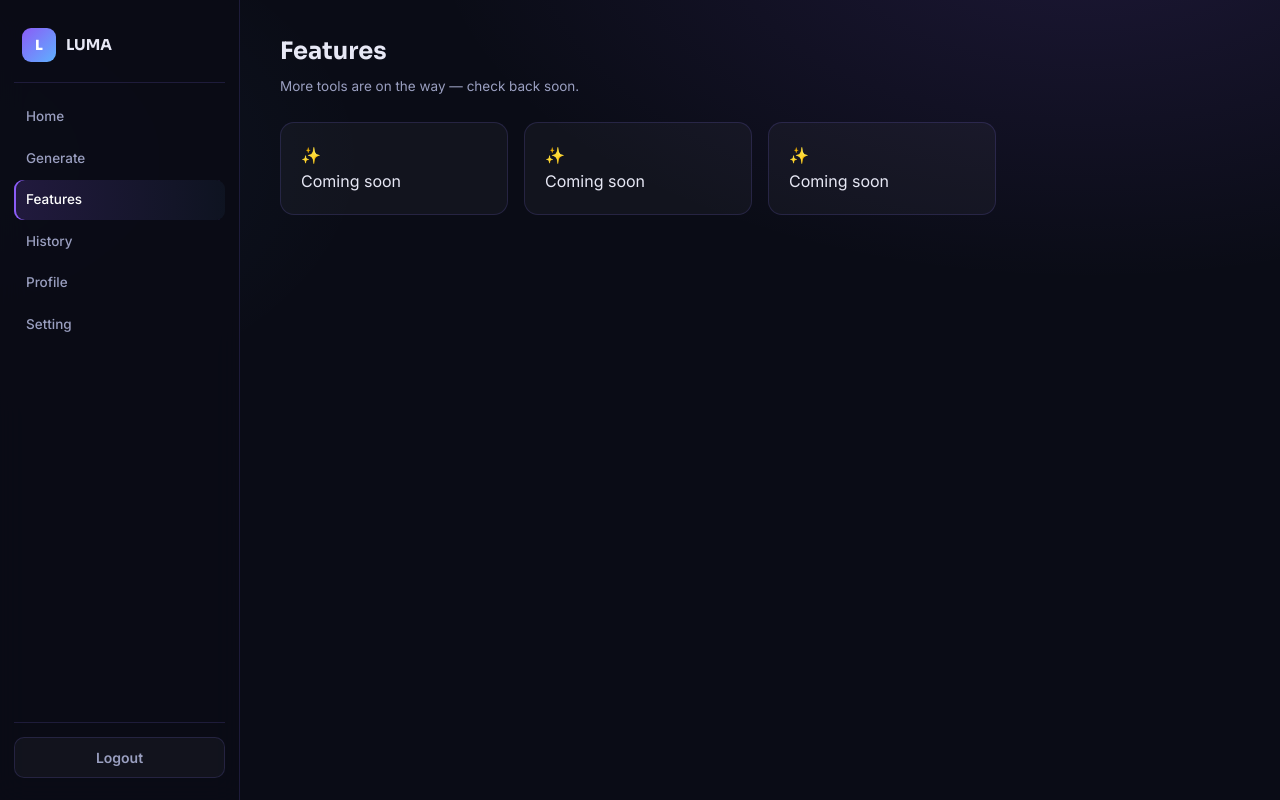
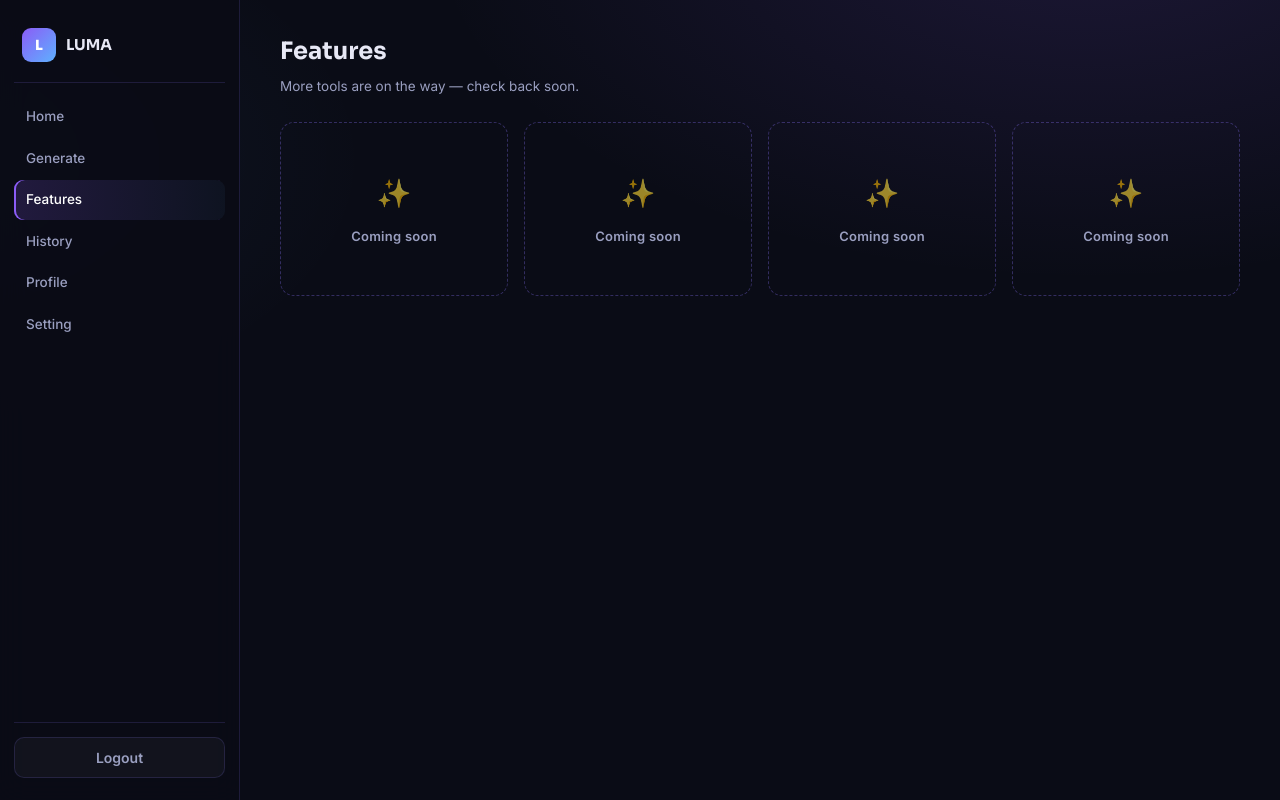
Before and after one commit to PeemPasae/Image_Project, a React (Vite) app in the folder frontend/luma-frontend/: page /features in a window 1280 px wide. Built offline with nearby package versions, Linux system fonts and the light colour scheme; no server answers; sample sign-in values are in the browser's storage.

Commit message:
feat: add placeholde for img feature -v2

```diff
--- a/frontend/luma-frontend/src/pages/Features.jsx
+++ b/frontend/luma-frontend/src/pages/Features.jsx
@@ -5,6 +5,7 @@ const PLACEHOLDER_FEATURES = [
   { id: 1 },
   { id: 2 },
   { id: 3 },
+  { id: 4 },
 ]
 
 export default function Features() {
--- a/frontend/luma-frontend/src/styles/pages.css
+++ b/frontend/luma-frontend/src/styles/pages.css
@@ -31,7 +31,7 @@
 .history-thumb { aspect-ratio: 1/1; overflow: hidden; }
 .history-thumb img, .history-thumb .auth-image-fallback { width: 100%; height: 100%; object-fit: cover; }
 .history-body { padding: 12px 14px; }
-.history-prompt { font-size: 12.5px; color: var(--text-dim); display: -webkit-box; -webkit-line-clamp: 2; -webkit-box-orient: vertical; overflow: hidden; margin-bottom: 8px; }
+.history-prompt { font-size: 12.5px; color: var(--text-dim); display: -webkit-box; -webkit-line-clamp: 2; line-clamp: 2; -webkit-box-orient: vertical; overflow: hidden; margin-bottom: 8px; }
 .history-meta { font-size: 11px; color: var(--text-faint); margin-bottom: 10px; display: flex; justify-content: space-between; }
 .history-actions { display: flex; gap: 6px; }
 .history-actions .btn { flex: 1; padding: 7px 8px; font-size: 12px; }
@@ -47,6 +47,21 @@
 .stat-box .num { font-family: 'Sora', sans-serif; font-size: 26px; font-weight: 800; background: var(--grad); -webkit-background-clip: text; background-clip: text; color: transparent; }
 .stat-box .label { font-size: 12px; color: var(--text-dim); margin-top: 2px; }
 
+/* Features page — placeholder cards */
+.feature-card-placeholder {
+  display: flex;
+  flex-direction: column;
+  align-items: center;
+  justify-content: center;
+  gap: 10px;
+  padding: 48px 20px;
+  border: 1.5px dashed var(--border-strong);
+  background: transparent;
+  text-align: center;
+}
+.feature-placeholder-icon { font-size: 28px; opacity: 0.6; }
+.feature-placeholder-label { font-size: 13px; color: var(--text-dim); font-weight: 600; letter-spacing: 0.02em; }
+
 @media (max-width: 760px) {
   .two-col { grid-template-columns: 1fr; }
   .param-grid { grid-template-columns: 1fr; }
```
